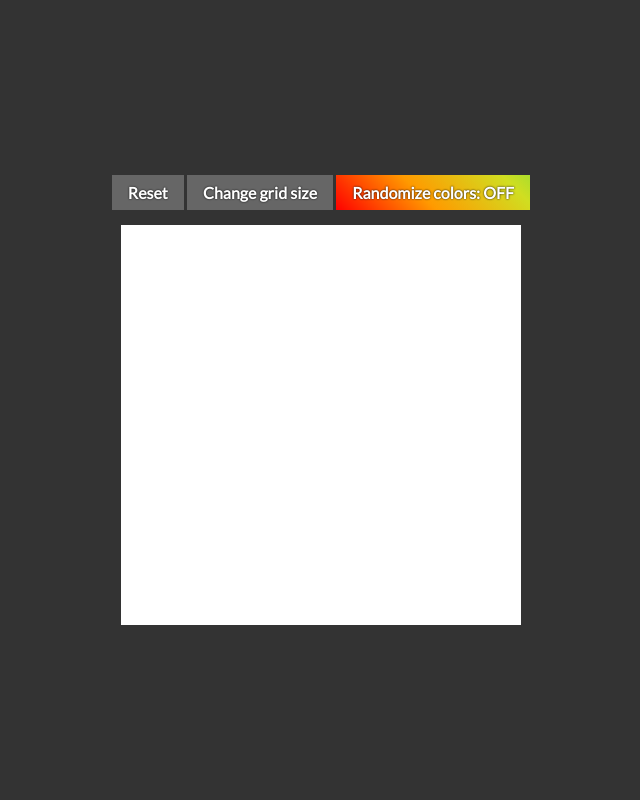
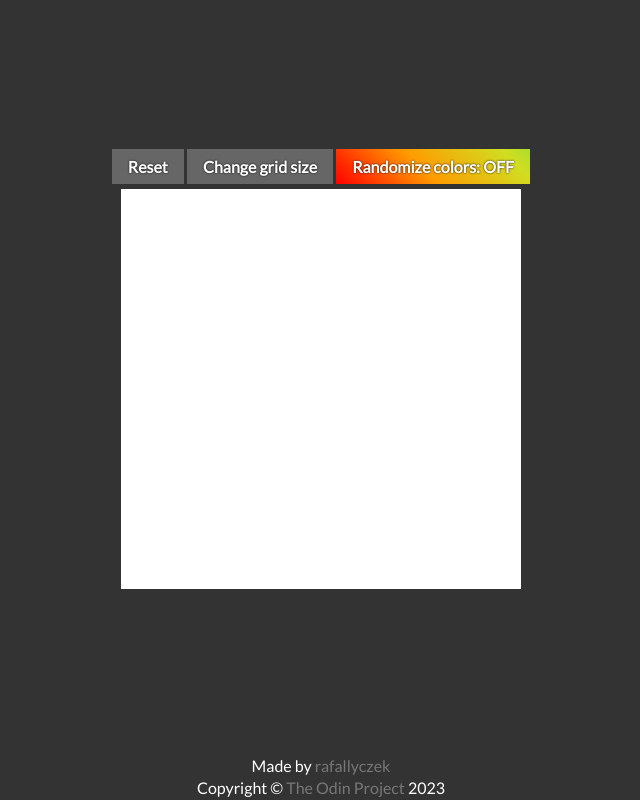
Before and after one commit to rafallyczek/etch-a-sketch, a plain HTML site: page index.html in a window 1280 px wide. Shown: the whole page, without its empty margins (319-959 px from the left). Drawn offline with Linux system fonts and the light colour scheme.

Commit message:
Add footer
Added footer with author info.

```diff
--- a/css/style.css
+++ b/css/style.css
@@ -20,6 +20,12 @@ body{
     gap: 15px;
 }
 
+p{
+    margin: .2em;
+    text-align: center;
+    color: white;
+}
+
 /* ---------------
       TYPOGRAPHY
    --------------- */
@@ -31,6 +37,15 @@ button{
     font-size: 1rem;
 }
 
+a{
+    color: #777;
+    text-decoration: none;
+}
+
+a:hover{
+    color: #888;
+}
+
 /* ---------------
         LAYOUT
    --------------- */
@@ -40,6 +55,15 @@ button{
     flex-wrap: wrap;
     width: 400px; height: 400px;
     flex-shrink: 0;
+}
+
+.main{
+    display: flex;
+    flex-direction: column;
+    justify-content: center;
+    align-items: center;
+    flex: 1;
+    gap: 5px;
 }
 
 /* ---------------
--- a/index.html
+++ b/index.html
@@ -9,6 +9,7 @@
     <script src="./javascript/script.js" defer></script>
 </head>
 <body>
+    <div class="main">
         <div class="buttons">
             <button id="reset">Reset</button>
             <button id="setGrid">Change grid size</button>
@@ -17,5 +18,10 @@
         <div class="container">
 
         </div>
+    </div>
+    <div class="footer">
+        <p>Made by <a href="https://github.com/rafallyczek">rafallyczek</a></p>
+        <p>Copyright © <a href="https://www.theodinproject.com/">The Odin Project</a> 2023</p>
+    </div>
 </body>
 </html>
```
Lines whose indentation alone changed are shown as unchanged.
